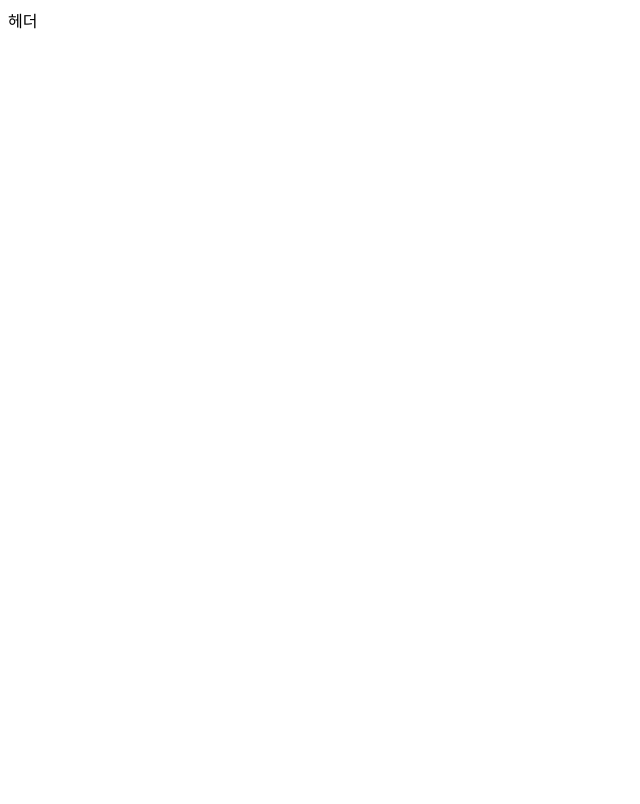
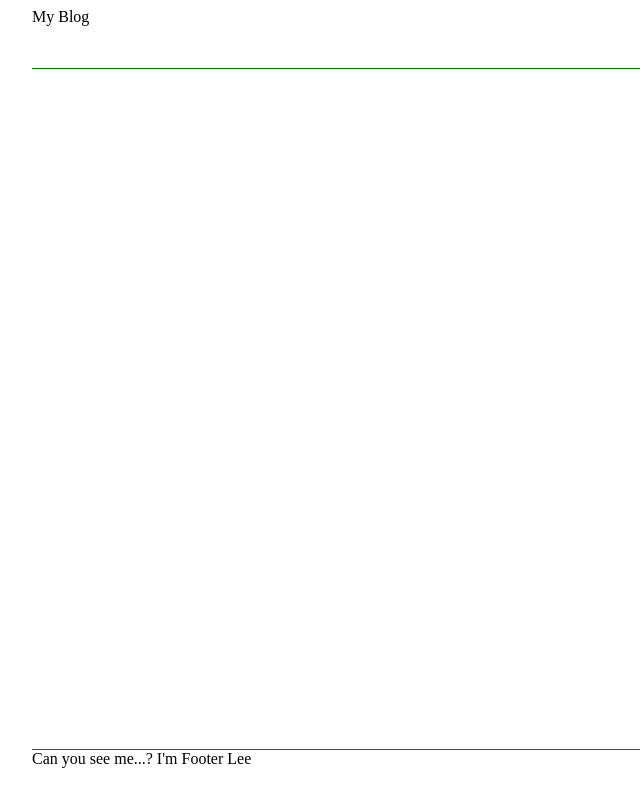
Before and after one commit to hayoung0Lee/Toy-NextJS-BloggingTool, a Next.js app: page /layout in a window 1280 px wide. Shown: the top 804 px of the page, without its empty margins (0-640 px from the left). Built offline with nearby package versions, Linux system fonts and the light colour scheme.

Commit message:
Layout Styling

```diff
--- a/pages/layout.js
+++ b/pages/layout.js
@@ -1,9 +1,39 @@
+import styled from "styled-components";
+
+const LayoutWrapper = styled.div`
+    width: 1440px;
+    margin: auto;
+
+    @media (max-width: 1440px) {
+        width: 95vw;
+    }
+
+    @media (max-width: 1000px) {
+        width: 100vw;
+    }
+
+    & header {
+        height: 60px;
+        border-bottom: 1px solid green;
+    }
+
+    & main {
+        min-height: calc(100vh - 120px)
+    }
+
+    & footer {
+        height: 60px;
+        border-top 1px solid green;
+    }
+`;
+
 const Layout = ({ children }) => {
   return (
-    <>
-      <header>헤더</header>
-      {children}
-    </>
+    <LayoutWrapper>
+      <header>My Blog</header>
+      <main>{children}</main>
+      <footer>Can you see me...? I'm Footer Lee</footer>
+    </LayoutWrapper>
   );
 };
 
```
Also changed, not shown: memo/styling.md (+4 -0 lines), 1 other file (tests, documents, lock files or other folders).
